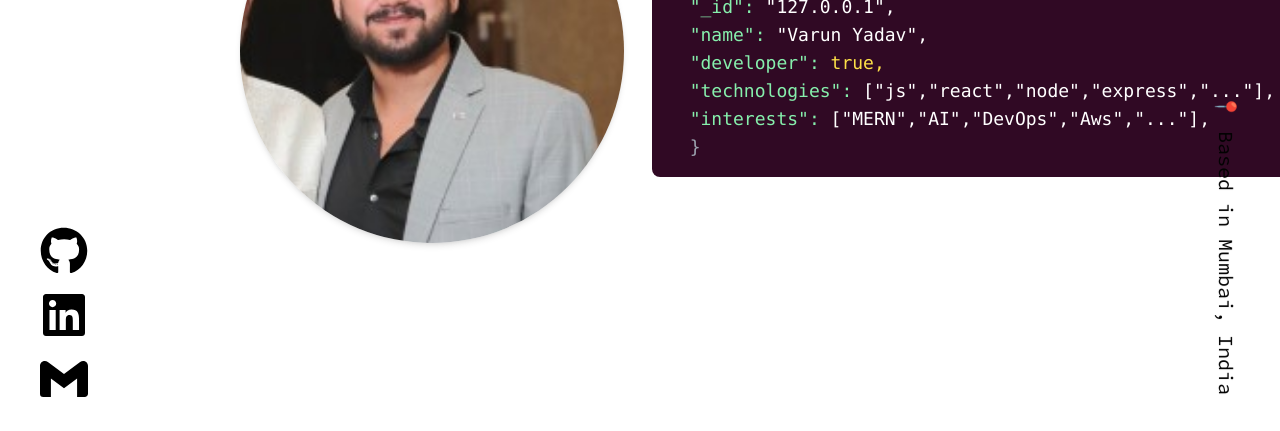
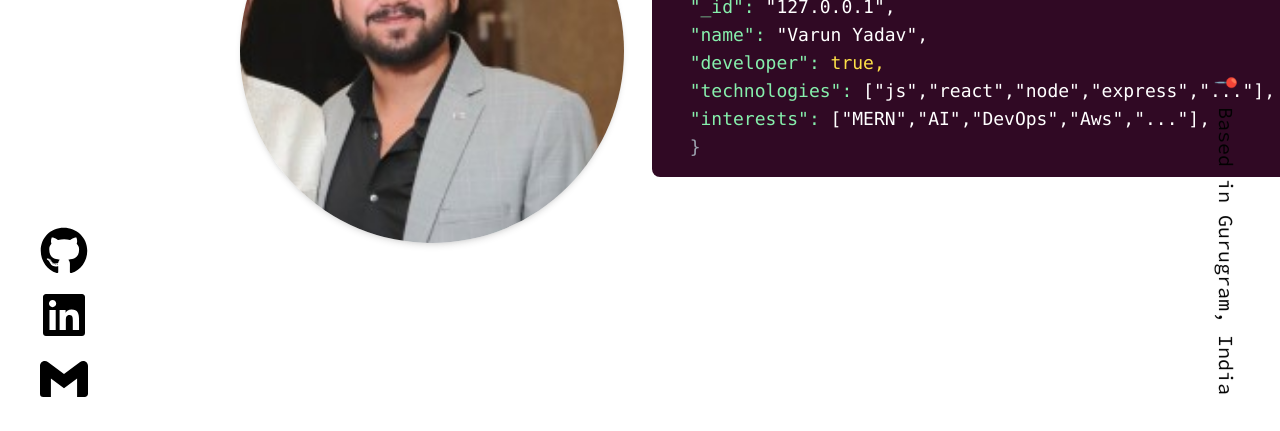
Before and after one commit to varunyadav1175/Portfolio-VarunYadav, a React (Vite) app: page / in a window 1280 px wide. Shown: the part 369-800 px from the top of the page. Built offline with nearby package versions, Linux system fonts and the light colour scheme.

Commit message:
Update Main.jsx

```diff
--- a/src/components/Main.jsx
+++ b/src/components/Main.jsx
@@ -35,7 +35,7 @@ const Main = () => {
         <Content />
         <div className="relative flex-initial order-2 hidden col-span-1 text-center md:flex md:order-none">
           <p className="fixed transition-all duration-500 origin-top-right rotate-90 translate-y-0 bottom-2 right-10 motion-reduce:transition-none opacity-1">
-            📍 Based in Mumbai, India
+            📍 Based in Gurugram, India
           </p>
         </div>
         <footer className="order-last block mb-5 text-sm text-center md:hidden">
```
